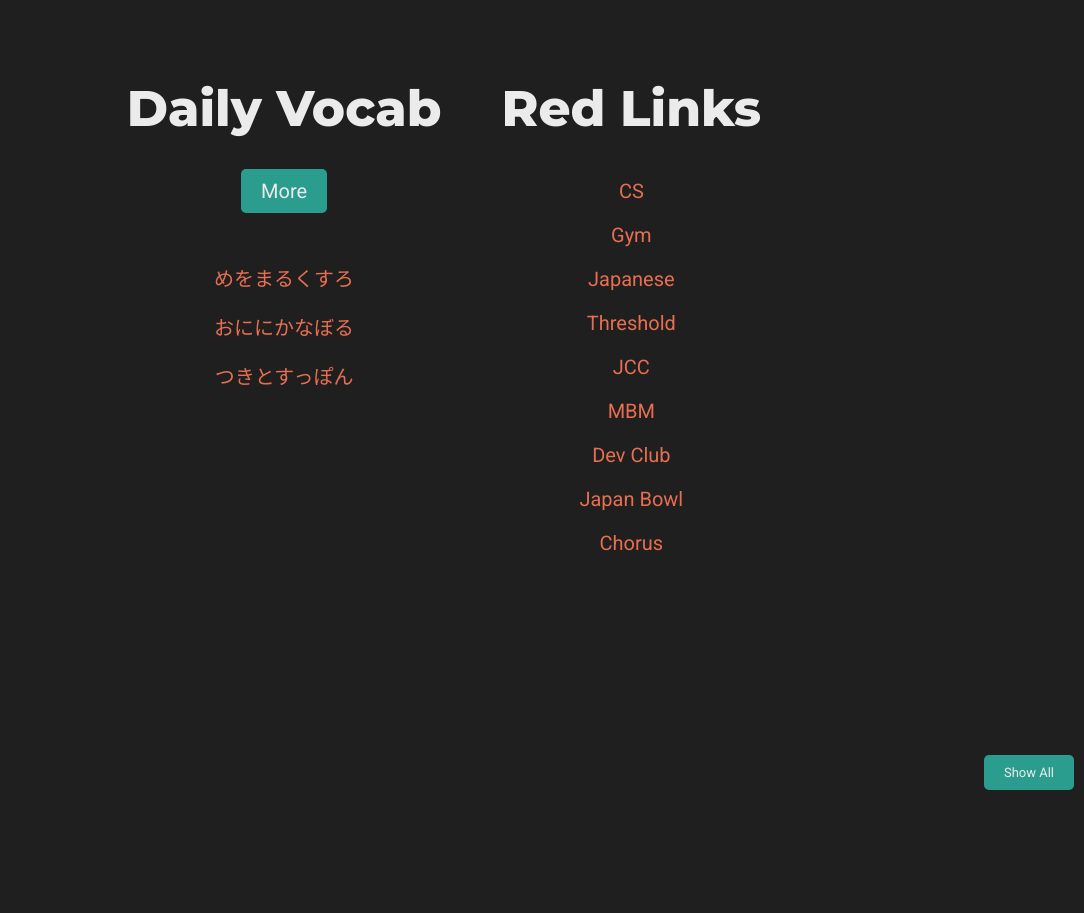
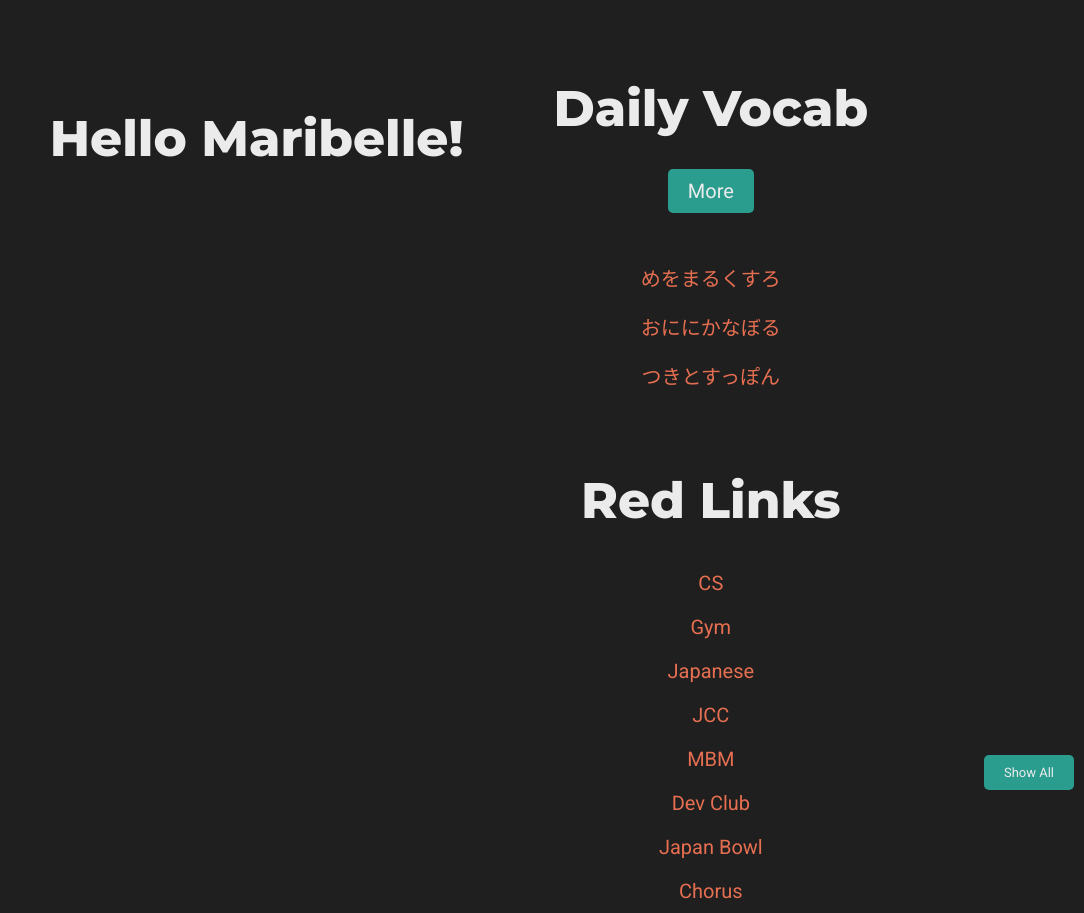
Before and after one commit to Mairnique/newTabReal, a plain HTML site: page index.html in a window 1280 px wide. Shown: the whole page, without its empty margins (196-1280 px from the left). Before the commit the page ends 868 px from the top, so only its background shows below. Drawn offline with Linux system fonts and the light colour scheme.

Commit message:
Update index.html

```diff
--- a/index.html
+++ b/index.html
@@ -16,11 +16,19 @@
         <link href="https://fonts.googleapis.com/css2?family=Roboto&display=swap" rel="stylesheet">
         <script src="script.js"></script>
     </head>
-    <body onLoad="LinksDate(), GetWords()">
+    <body onLoad="LinksDate(), GetWords(), ShowTime()">
+        <header>
+            <div class="container">
+                <h1>Hello Maribelle!</h1>
+
+                <p id="time"><i></i></p>
+            </div>
+        </header>
+        <div class="main">
         <section class = "column">
             <h1>Daily Vocab</h1>
             <input type="button" id="btnSearch" value="More" onclick="GetWords();"/>
-            <div class="container">
+            <div class="container" id="words">
                 <p id="word1"></p>
                 <p id="word2"></p>
                 <p id="word3"></p>
@@ -42,25 +50,20 @@
                 <a class = "links" target="_blank" href="https://us.bbcollab.com/invite/6c2276110b9446d0ab1a6970174bc216">CS</a>
                 <a class = "links" target="_blank" href="https://meet.google.com/lookup/aynzqpnzo6?authuser=0&hs=179">Gym</a>
                 <a class = "links" target="_blank" href="https://us.bbcollab.com/invite/119ee6a4b8a64cab9c0b57d1b3338e8b">Japanese</a>
-                <a class = "links" target="_blank" href="">Threshold</a>
-                <a class = "links fri" target="_blank" href="">JCC</a>
-                <a class = "links fri" target="_blank" href="">MBM</a>
-                <a class = "links wed" target="_blank" href="">Dev Club</a>
-                <a class = "links wed" target="_blank" href="">Japan Bowl</a>
-                <a class = "links wed fri" target="_blank" href="">Chorus</a>
+                <a class = "links" target="_blank" href="">JCC</a>
+                <a class = "links" target="_blank" href="">MBM</a>
+                <a class = "links" target="_blank" href="">Dev Club</a>
+                <a class = "links" target="_blank" href="">Japan Bowl</a>
+                <a class = "links" target="_blank" href="">Chorus</a>
             </div>
         </section>
         <section id = "anchor" class = "column">
             <h1>Anchor</h1>
             <div class="links">
-                <a class = "links" target="_blank" href="https://us.bbcollab.com/invite/6c2276110b9446d0ab1a6970174bc216">Attendance</a>
+                <a class = "links" target="_blank" href="https://tinyurl.com/monday-check-in-2020">Attendance</a>
             </div>
         </section>
+        </div>
         <input type="button" id="btn" onclick="showAll()" value="Show All" />
-        <!-- <section class="container"></section>>
-            <h1>Quote</h1>
-            <p class="quote">Quote</p>
-        </section> -->
-
-</body>
+    </body>
 </html>
```
